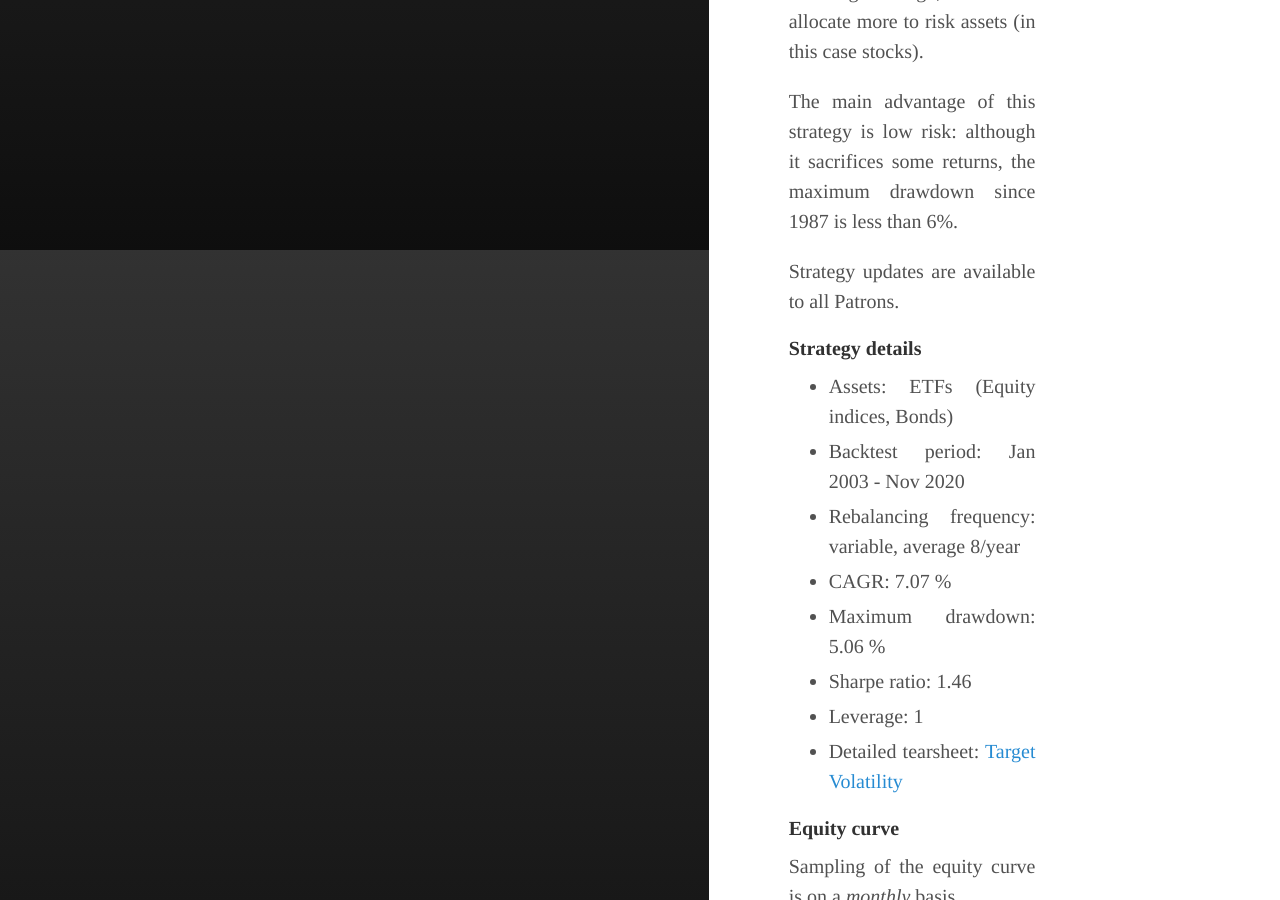
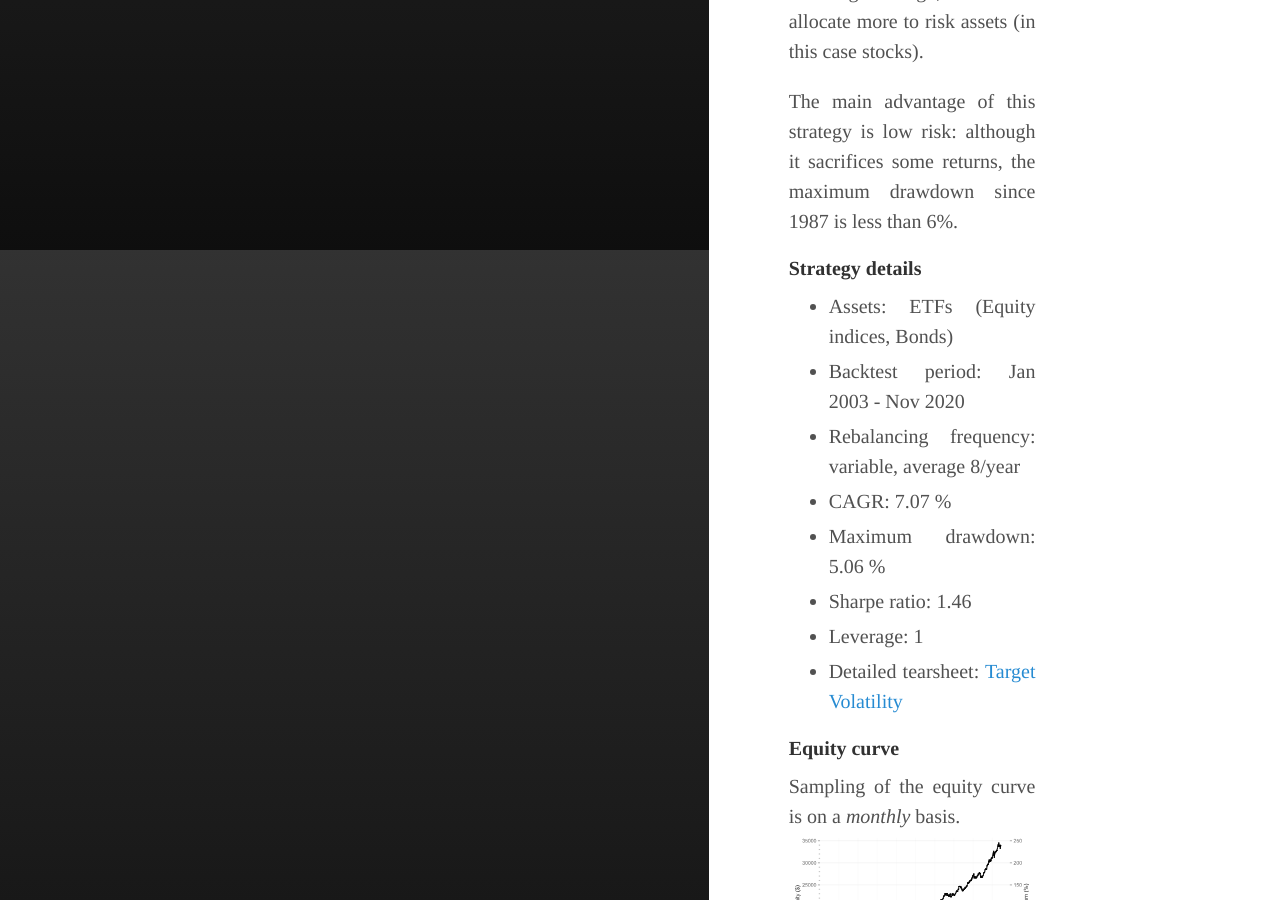
Before and after one commit to IthacaResearch/ithacaresearch.github.io, a Jekyll site: the page built from _posts/2019-07-12-Target-Volatility.md, in a window 1280 px wide and 900 px high, scrolled down 650 px. Built offline with Jekyll 4.4.1, drawn with Linux system fonts in a browser that asks for light colours.

Commit message:
Update 2019-07-12-Target-Volatility.md

```diff
--- a/_posts/2019-07-12-Target-Volatility.md
+++ b/_posts/2019-07-12-Target-Volatility.md
@@ -10,8 +10,6 @@ excerpt_separator:  <!--more-->
 The rationale of this strategy is rather simple: allocate most of the capital to safe assets (like cash or bonds) when times get rough, otherwise allocate more to risk assets (in this case stocks).
 
 The main advantage of this strategy is low risk: although it sacrifices some returns, the maximum drawdown since 1987 is less than 6%.
-
-Strategy updates are available to all Patrons.
 
 #### Strategy details
 * Assets: ETFs (Equity indices, Bonds)
```
